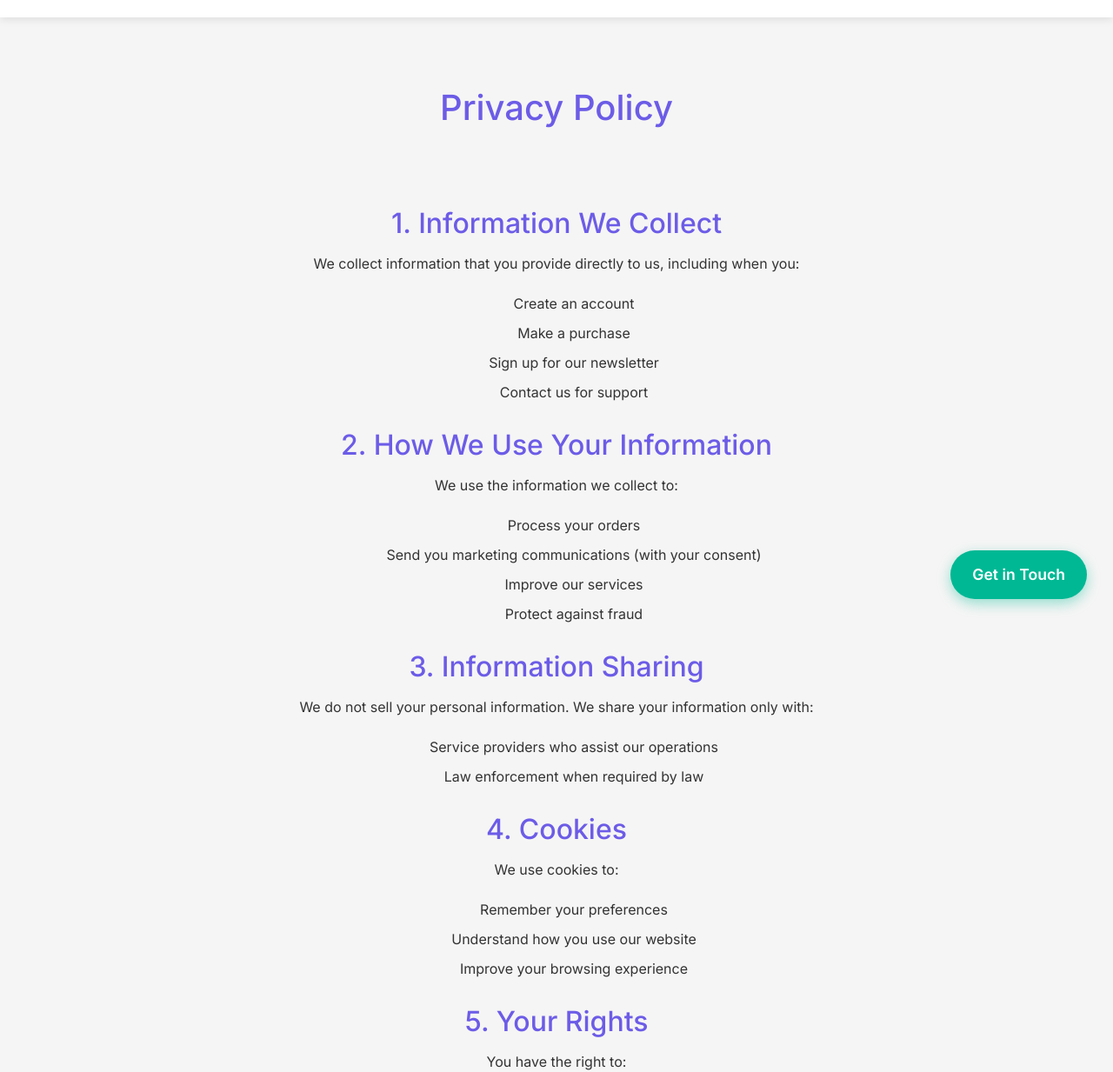
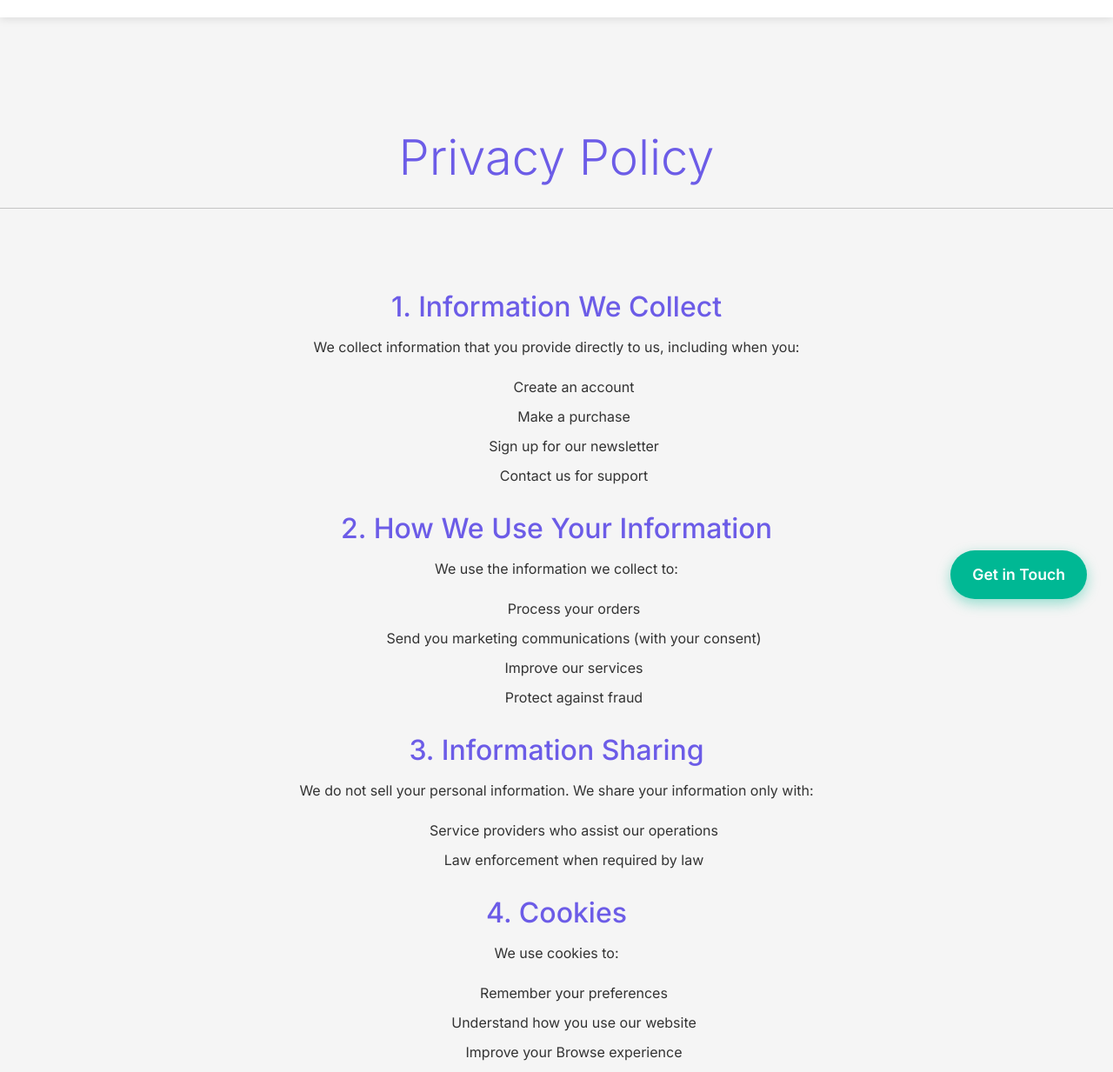
Before and after one commit to KamilWo/step8up-week3-website, a website built with Parcel: page src/privacy.html in a window 1280 px wide. Shown: the part 81-1314 px from the top of the page at 87% size. Built offline with nearby package versions, Linux system fonts and the light colour scheme.

Commit message:
Terms and privacy jumbotron

```diff
--- a/src/privacy.html
+++ b/src/privacy.html
@@ -91,8 +91,10 @@
 
 <!-- Main Content Area -->
 <main>
-  <section id="privacy" class="container">
-    <h1>Privacy Policy</h1>
+  <section id="privacy" class="mt-5">
+    <div class="jumbotron">
+      <h1 class="display-4">Privacy Policy</h1>
+      <hr class="my-4">
       <div class="privacy-content">
         <article>
           <h2>1. Information We Collect</h2>
@@ -125,7 +127,7 @@
           <ul>
             <li>Remember your preferences</li>
             <li>Understand how you use our website</li>
-          <li>Improve your browsing experience</li>
+            <li>Improve your Browse experience</li>
           </ul>
 
           <h2>5. Your Rights</h2>
@@ -143,6 +145,7 @@
           <h2>7. Contact Us</h2>
           <p>If you have questions about this Privacy Policy, please contact us at privacy@kamilsbicyclehub.com</p>
         </article>
+      </div>
     </div>
   </section>
 </main>
```
Also changed, not shown: src/terms.html (+5 -2 lines). Lines whose indentation alone changed are shown as unchanged.
